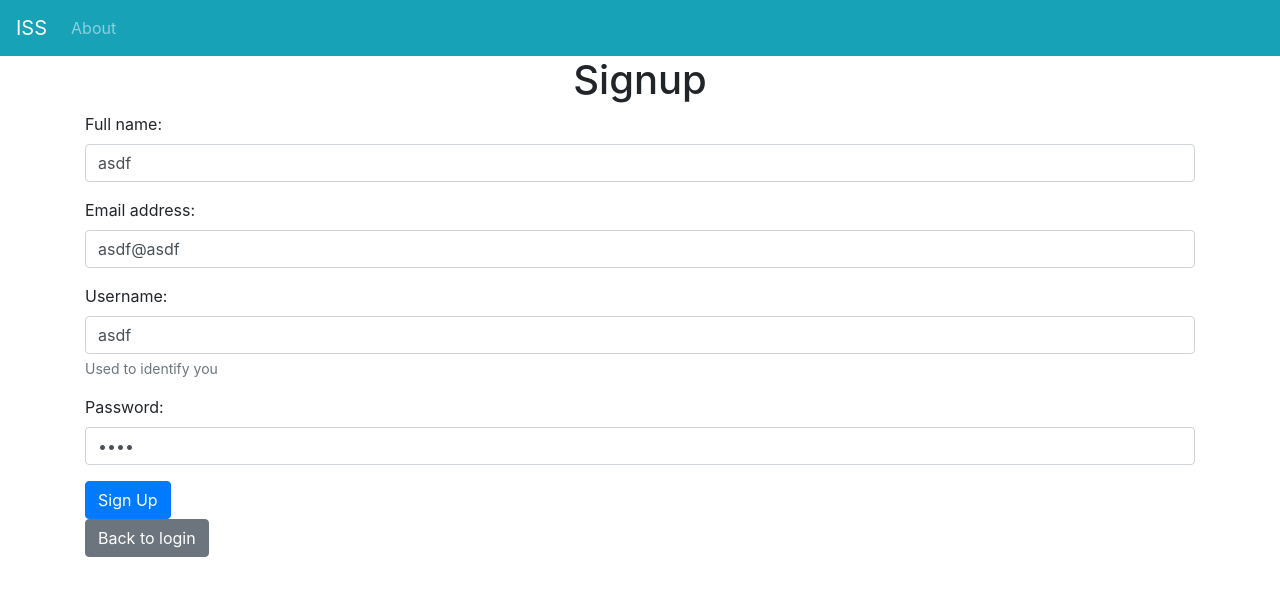
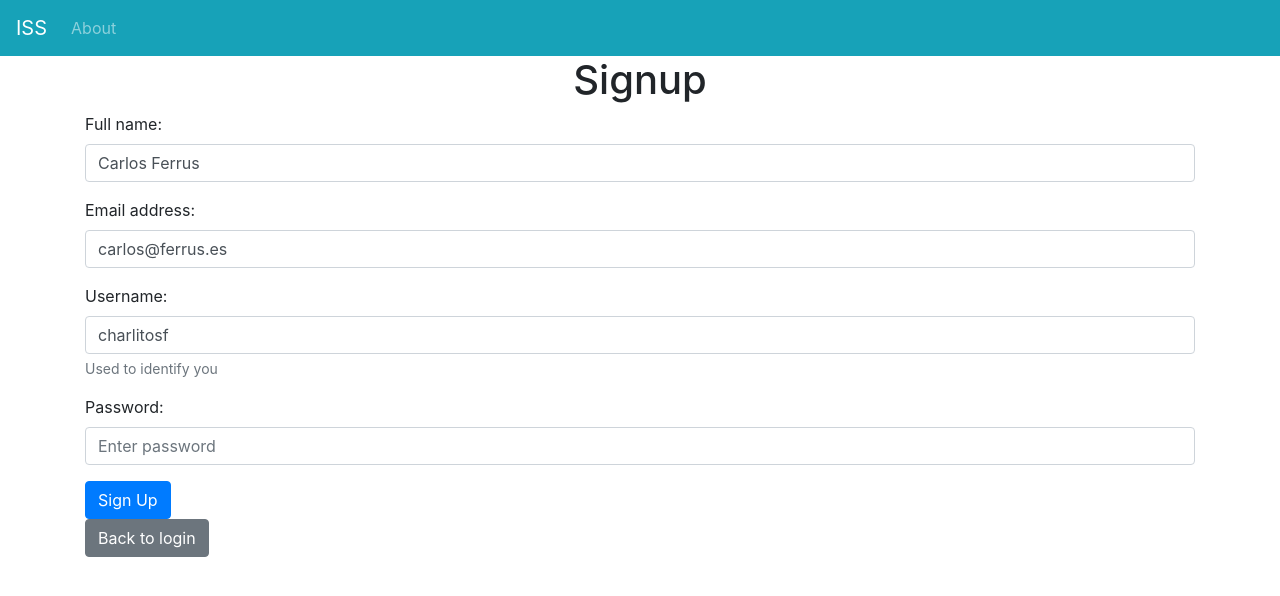
Before and after one commit to charlitosf/tfm-client, a Vue app: page /#/signup in a window 1280 px wide. Shown: the top 596 px of the page. Built offline with nearby package versions, Linux system fonts and the light colour scheme.

Commit message:
Changed default form data

```diff
--- a/src/views/LoginView.vue
+++ b/src/views/LoginView.vue
@@ -58,9 +58,9 @@
     data() {
       return {
         form: {
-          username: 'asdf',
-          password: 'asdf',
-          totp: 'asdf'
+          username: 'charlitosf',
+          password: '',
+          totp: ''
         },
         error: false,
       }
--- a/src/views/PasswordsView.vue
+++ b/src/views/PasswordsView.vue
@@ -160,12 +160,12 @@ export default {
       successful: false,
       createForm: {
         website: 'www.google.es',
-        username: 'asdf',
-        password: 'asdf'
+        username: 'test',
+        password: ''
       },
       retrieveSingleForm: {
         website: 'www.google.es',
-        username: 'asdf',
+        username: 'test',
       },
       retrieveSomeForm: {
         website: 'www.google.es',
--- a/src/views/SignupView.vue
+++ b/src/views/SignupView.vue
@@ -79,10 +79,10 @@ export default {
   data() {
     return {
       form: {
-        email: 'asdf@asdf',
-        name: 'asdf',
-        username: 'asdf',
-        password: 'asdf',
+        email: 'carlos@ferrus.es',
+        name: 'Carlos Ferrus',
+        username: 'charlitosf',
+        password: '',
       },
       qrImagePath: '',
       error: false,
```
